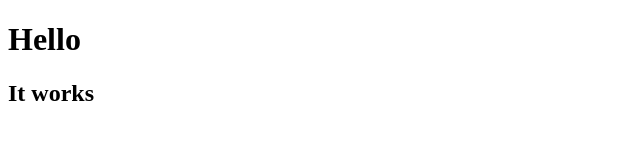
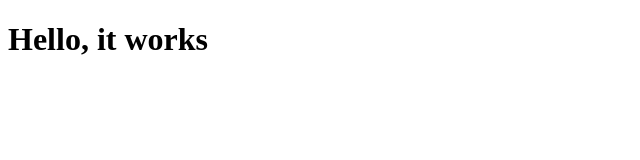
Before and after one commit to naaat-fm/naaat-fm.github.io, a plain HTML site: page index.html in a window 1280 px wide. Shown: the whole page, without its empty margins (0-640 px from the left). Drawn offline with Linux system fonts and the light colour scheme.

Commit message:
Update index.html

```diff
--- a/index.html
+++ b/index.html
@@ -5,7 +5,7 @@
         <title>Document</title>
     </head>
     <body>
-        <h1>Hello</h1>
-        <h2>It works</h2>
+        <h1>Hello, it works</h1>
+
     </body>
 </html>
```
